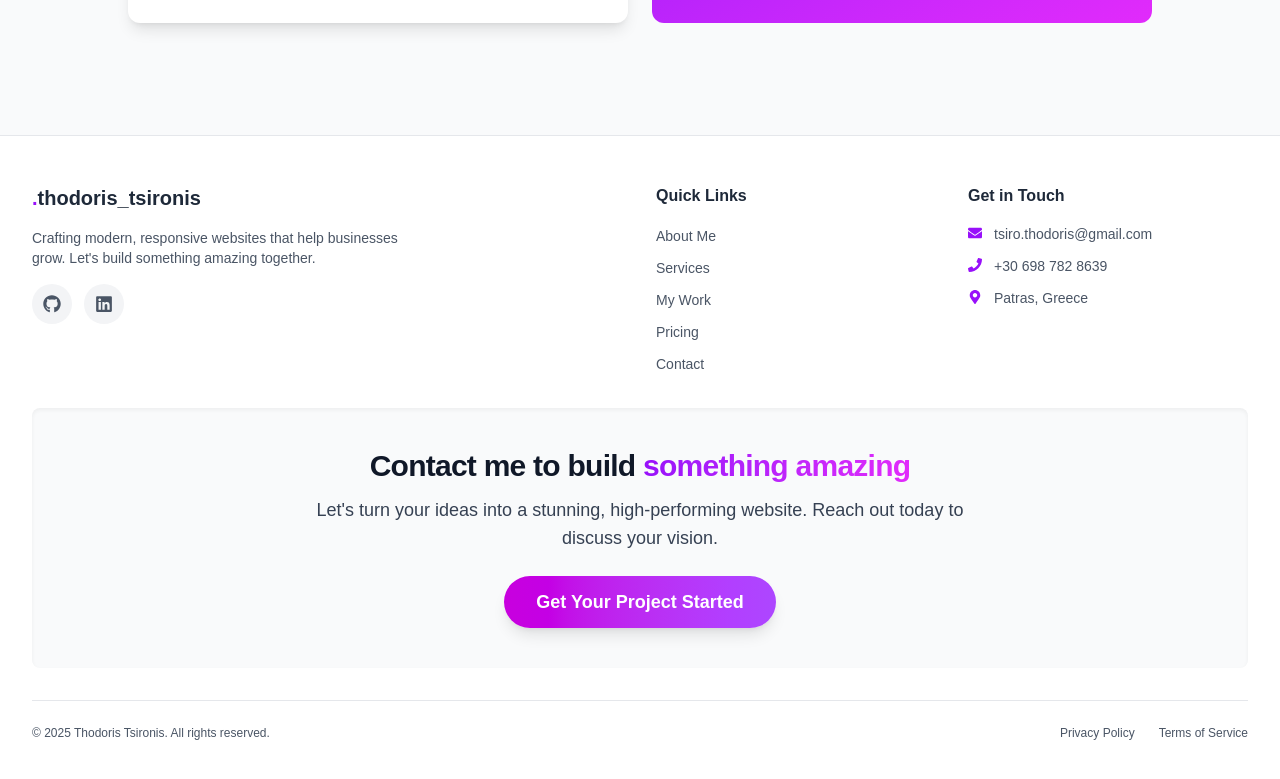
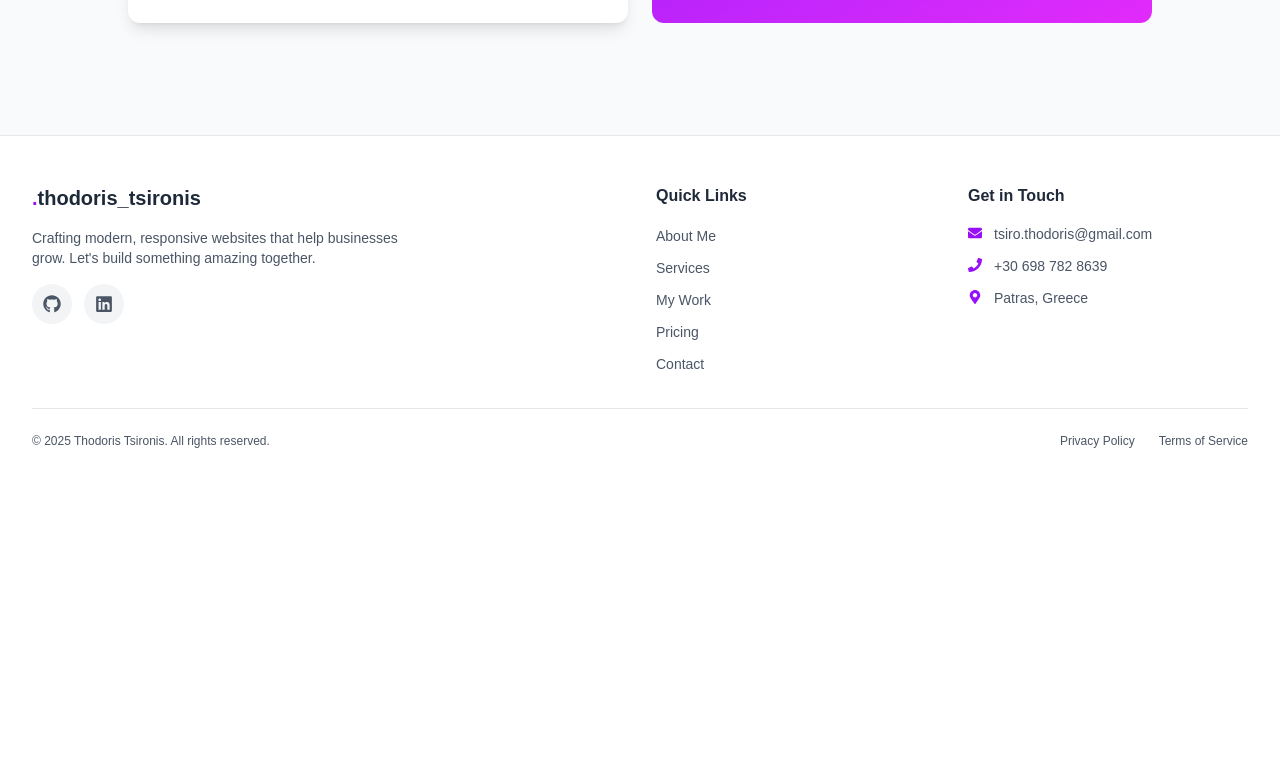
Before and after one commit to tsiro66/Portfolio, a React (Vite) app: page / in a window 1280 px wide. Shown: the part 1195-1974 px from the top of the page. After the commit the page ends 1692 px from the top, so only its background shows below. Built offline with nearby package versions, Linux system fonts and the light colour scheme; a web font is replaced by a local one.

Commit message:
Minor changes

```diff
--- a/src/components/Footer.tsx
+++ b/src/components/Footer.tsx
@@ -162,7 +162,7 @@ const Footer = () => {
           or positioned it as a prominent, yet subtle, element.
           Here, we'll place it as a visually distinct but harmonious section.
         */}
-        <div className="text-center py-10 mb-8 bg-gray-50 dark:bg-gray-800 rounded-lg shadow-inner transition-all duration-300">
+        {/* <div className="text-center py-10 mb-8 bg-gray-50 dark:bg-gray-800 rounded-lg shadow-inner transition-all duration-300">
             <h3 className="text-3xl font-extrabold text-gray-900 dark:text-white mb-3 tracking-tight">
               Contact me to build{" "}
               <span className="text-transparent bg-clip-text bg-gradient-to-r from-purple-600 to-fuchsia-500">
@@ -180,7 +180,7 @@ const Footer = () => {
             >
               Get Your Project Started
             </Link>
-        </div>
+          </div> */}
 
         {/* Bottom Bar */}
         <div className="border-t border-gray-200 dark:border-gray-800 pt-6">
```
Lines whose indentation alone changed are shown as unchanged.
